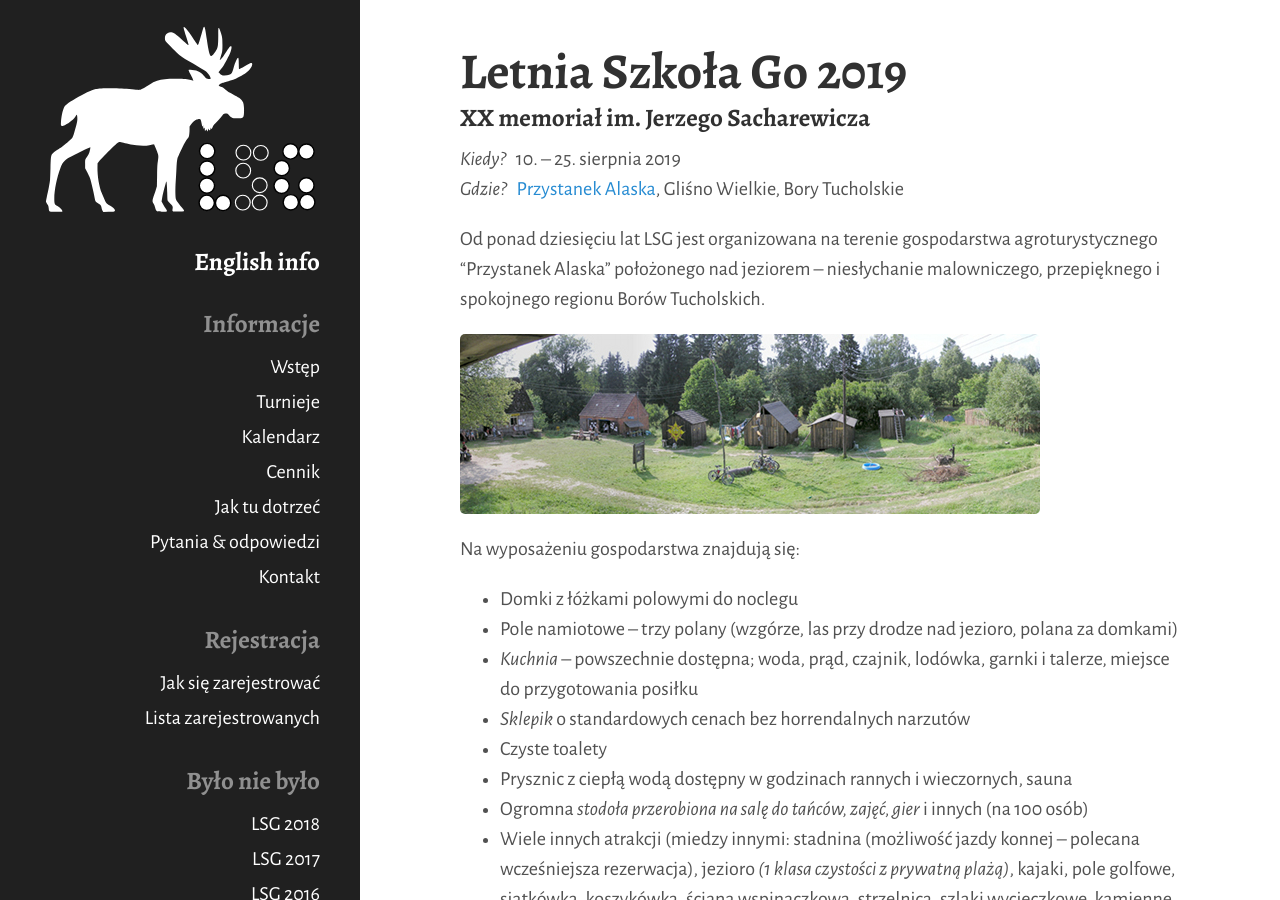
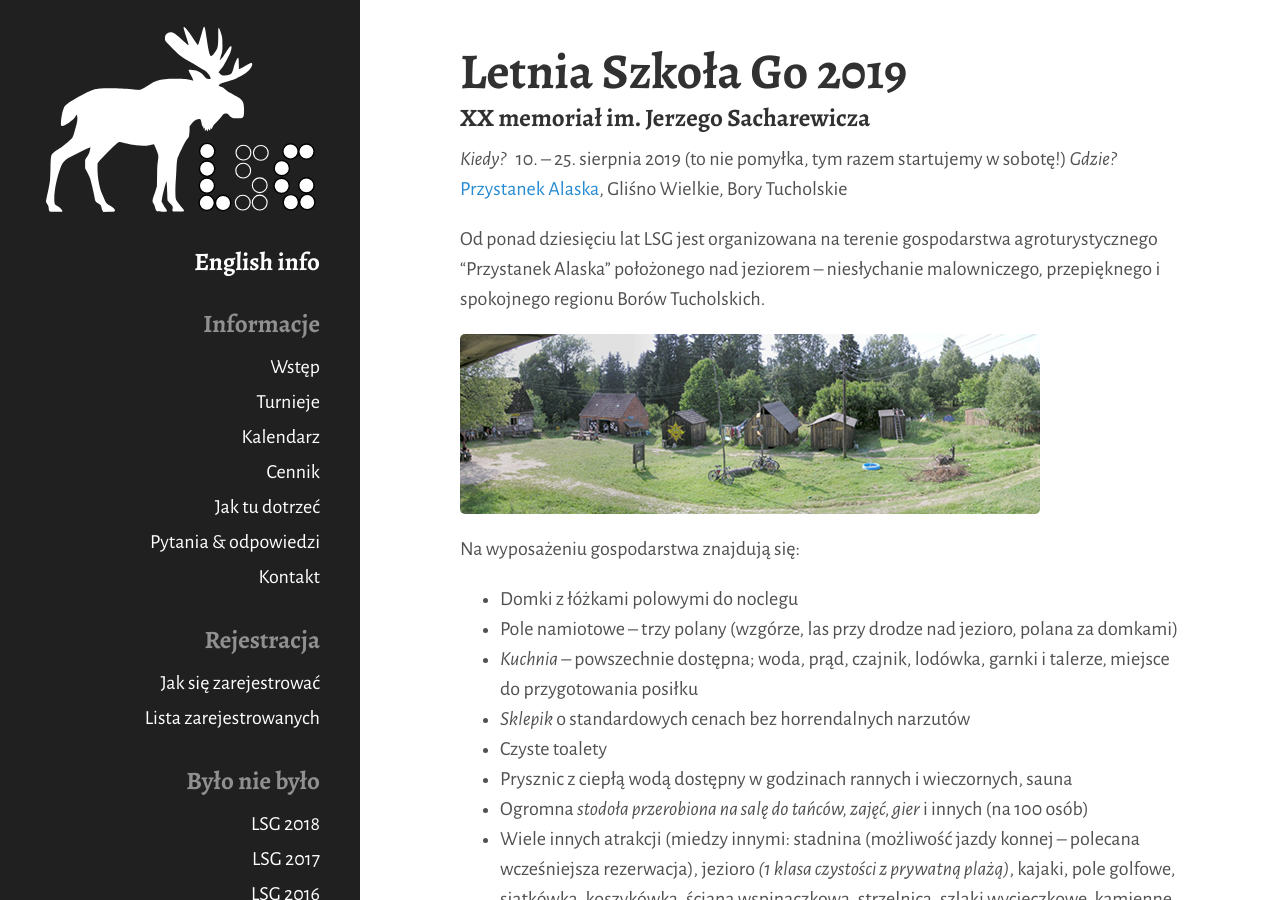
Before and after one commit to tasuki/lsg, a Jekyll site: the page built from index.md, in a window 1280 px wide and 900 px high. Built offline with Jekyll 4.4.1, drawn with Linux system fonts in a browser that asks for light colours; nearby versions of some CDN libraries.

Commit message:
Update index.md

```diff
--- a/index.md
+++ b/index.md
@@ -7,7 +7,7 @@ title: Wstęp
 
 ### XX memoriał im. Jerzego Sacharewicza
 
-*Kiedy?* &nbsp; 10. -- 25. sierpnia 2019
+*Kiedy?* &nbsp; 10. -- 25. sierpnia 2019  (to nie pomyłka, tym razem startujemy w sobotę!)
 *Gdzie?* &nbsp; [Przystanek Alaska](http://www.alaska.sundar.pl/), Gliśno Wielkie, Bory Tucholskie
 
 <!--
```
